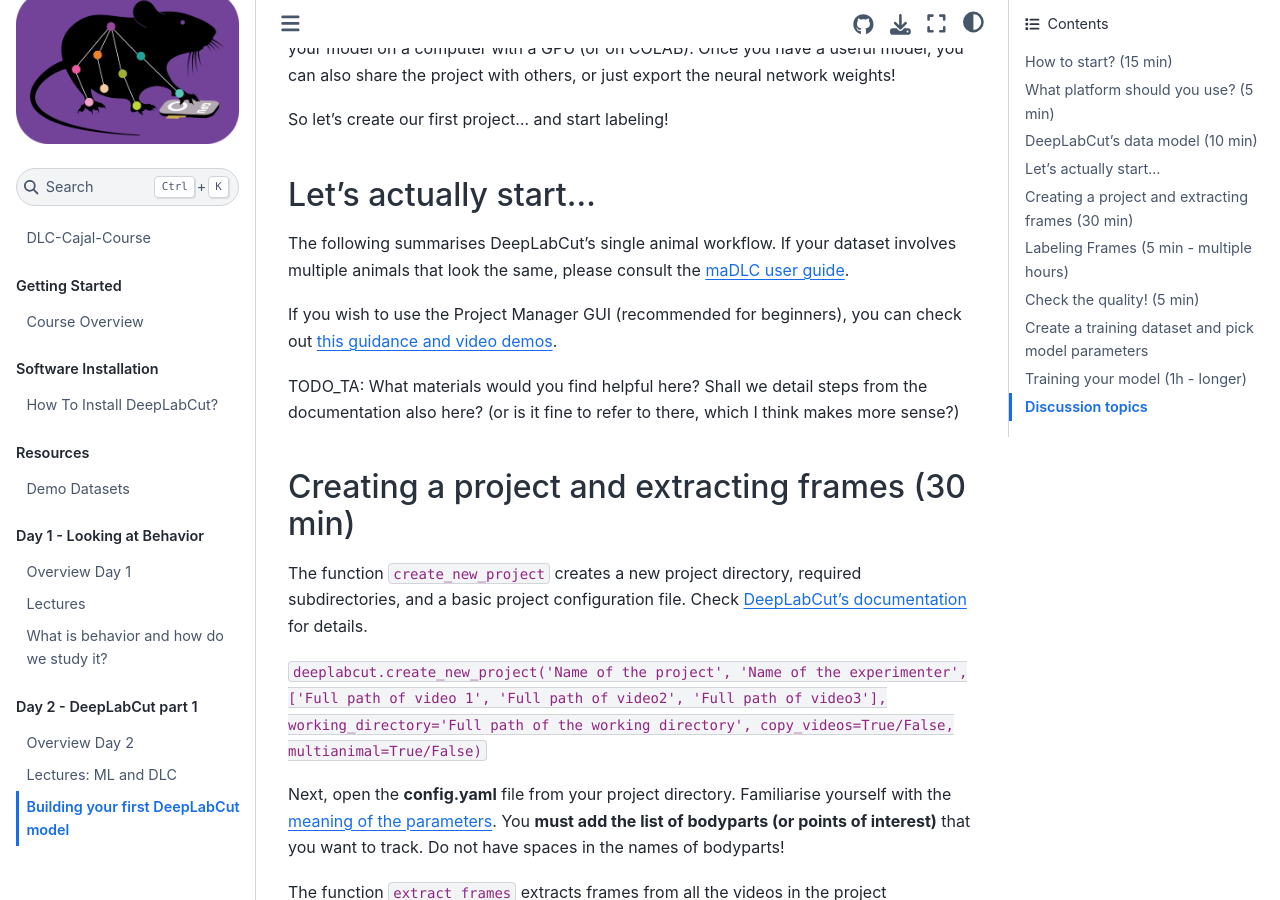
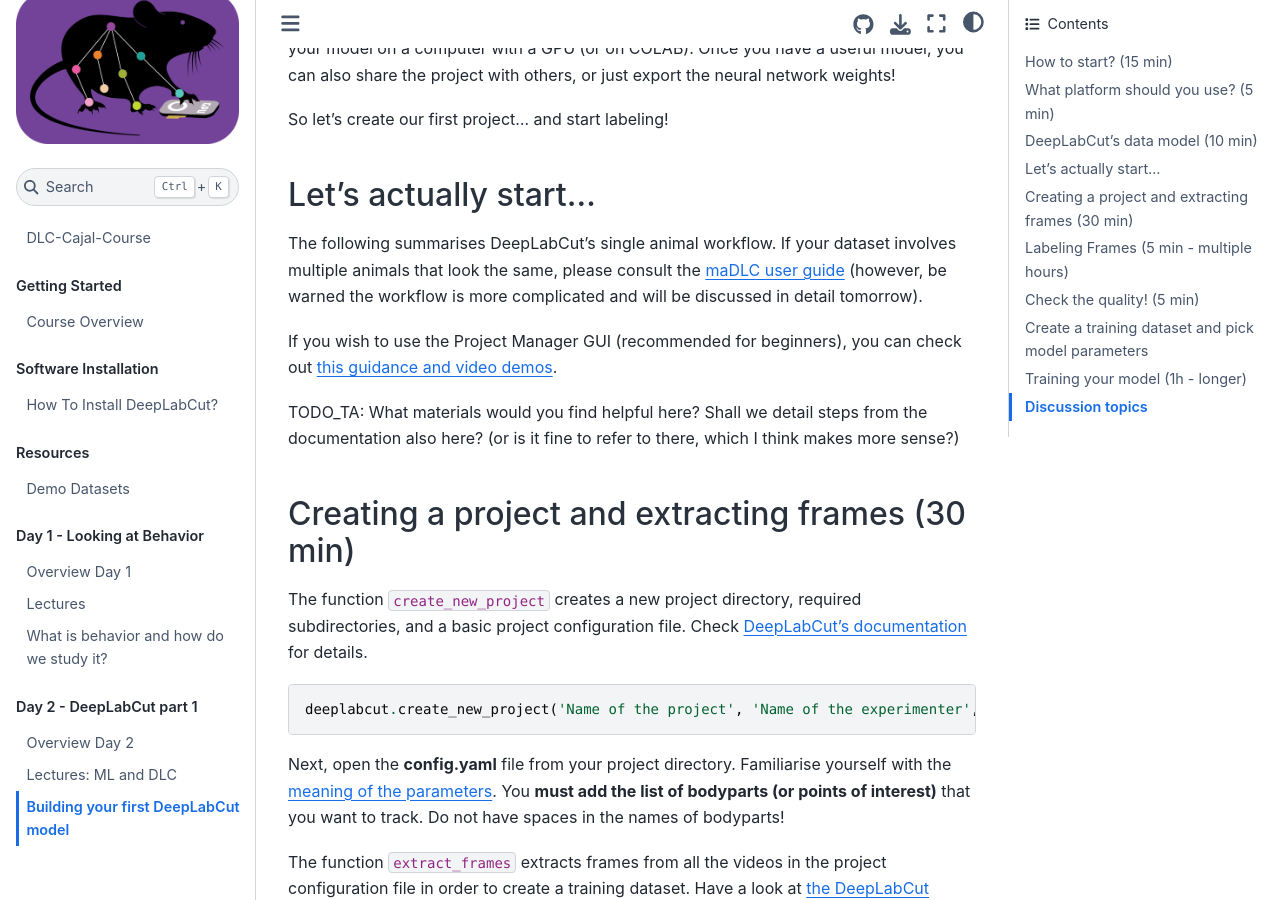
Before and after one commit to AlexEMG/DLC-Cajal-Course, a Jupyter Book: the page built from content/Day2_Practicals.md, in a window 1280 px wide and 900 px high, scrolled down 1109 px. Built offline with Jupyter Book 1.0.4 settings and Sphinx 7.4.7 and the Sphinx Book theme 1.1.4, drawn with Linux system fonts in a browser that asks for light colours.

Commit message:
Minimal comment on maDLC

````diff
--- a/content/Day2_Practicals.md
+++ b/content/Day2_Practicals.md
@@ -33,16 +33,19 @@ So let's create our first project... and start labeling!
 
 ## Let's actually start...
 
-The following summarises DeepLabCut's single animal workflow. If your dataset involves multiple animals that look the same, please consult the <a href="https://deeplabcut.github.io/DeepLabCut/docs/maDLC_UserGuide.html#multi-animal-userguide" target="_blank">maDLC user guide</a>.
+The following summarises DeepLabCut's single animal workflow. If your dataset involves multiple animals that look the same, please consult the <a href="https://deeplabcut.github.io/DeepLabCut/docs/maDLC_UserGuide.html#multi-animal-userguide" target="_blank">maDLC user guide</a> (however, be warned the workflow is more complicated and will be discussed in detail tomorrow).
 
 If you wish to use the Project Manager GUI (recommended for beginners), you can check out <a href="https://deeplabcut.github.io/DeepLabCut/docs/PROJECT_GUI.html" target="_blank">this guidance and video demos</a>.
 
 TODO_TA: What materials would you find helpful here? Shall we detail steps from the documentation also here? (or is it fine to refer to there, which I think makes more sense?)
 
 ## Creating a project and extracting frames (30 min)
+
 The function `create_new_project` creates a new project directory, required subdirectories, and a basic project configuration file. Check <a href="https://deeplabcut.github.io/DeepLabCut/docs/standardDeepLabCut_UserGuide.html#a-create-a-new-project" target="_blank">DeepLabCut's documentation</a> for details.
 
-``deeplabcut.create_new_project('Name of the project', 'Name of the experimenter', ['Full path of video 1', 'Full path of video2', 'Full path of video3'], working_directory='Full path of the working directory', copy_videos=True/False, multianimal=True/False)``
+```
+deeplabcut.create_new_project('Name of the project', 'Name of the experimenter', ['Full path of video 1', 'Full path of video2', 'Full path of video3'], working_directory='Full path of the working directory', copy_videos=True/False, multianimal=True/False)
+```
 
 Next, open the **config.yaml** file from your project directory. Familiarise yourself with the <a href="https://static1.squarespace.com/static/57f6d51c9f74566f55ecf271/t/5c40f4124d7a9c0b2ce651c1/1547760716298/Box1-01.png?format=1000w" target="_blank">meaning of the parameters</a>. You **must add the list of bodyparts (or points of interest)** that you want to track. Do not have spaces in the names of bodyparts!
 
````
